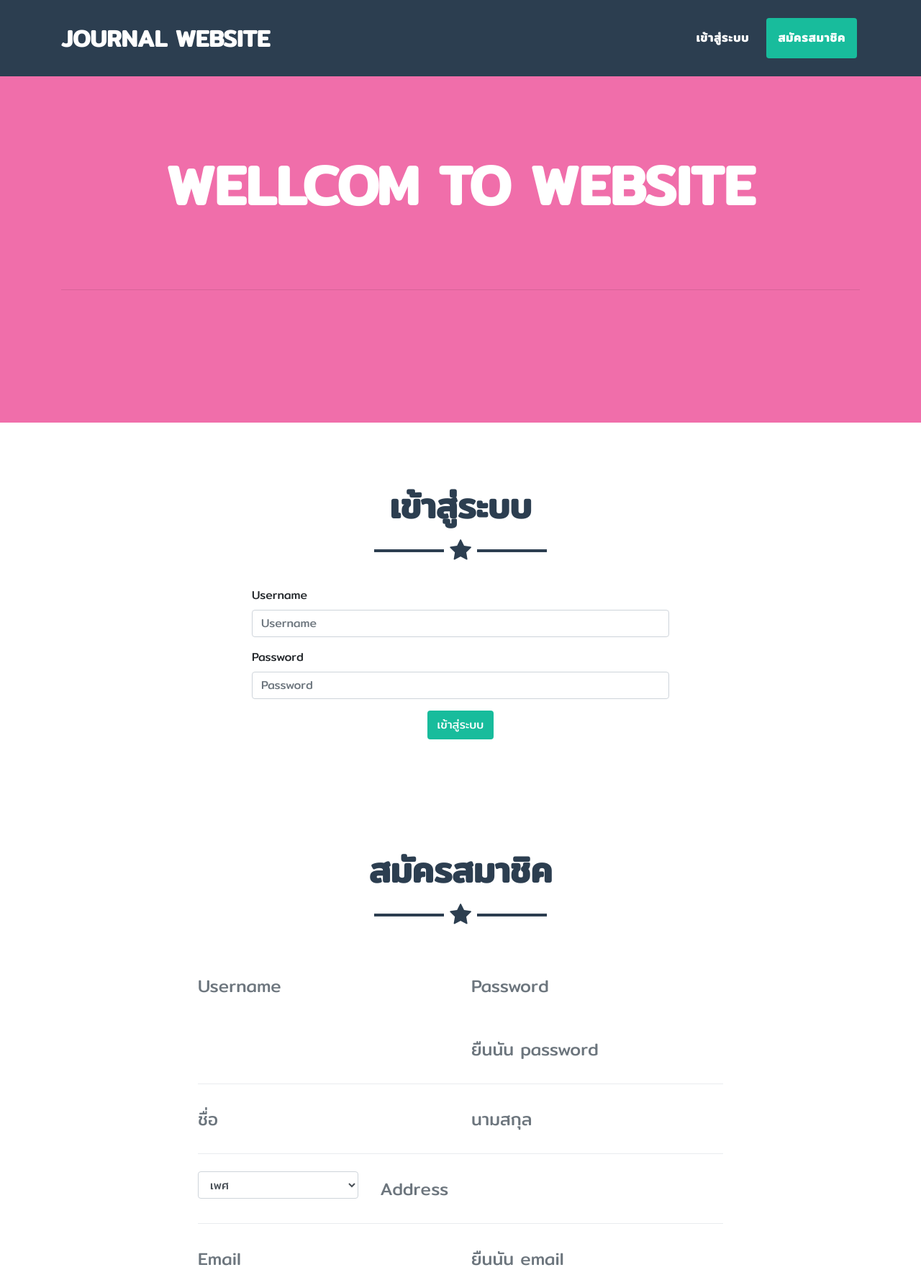
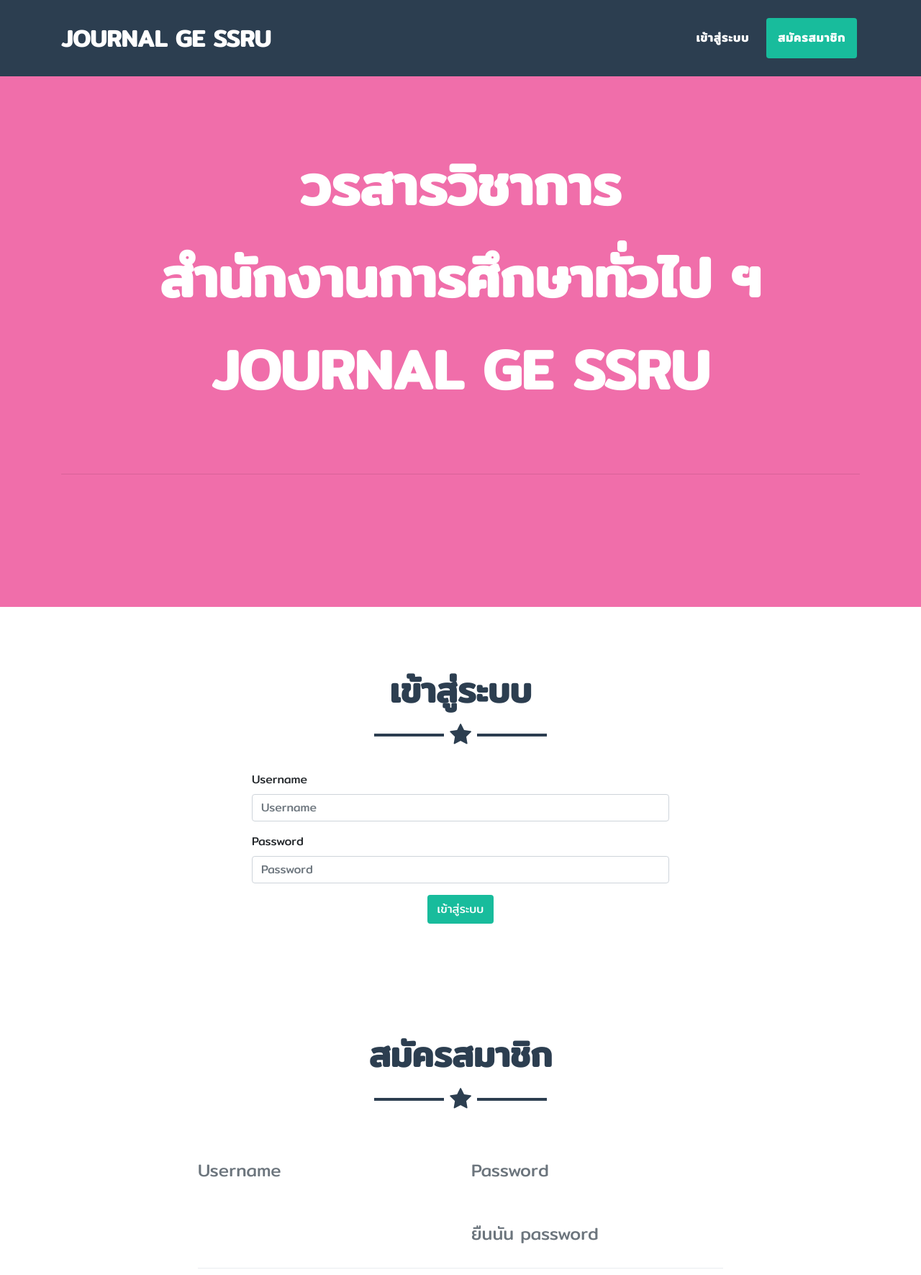
Before and after one commit to Supakoa/journalwebsite, a PHP site: page /f-end/index.php in a window 1280 px wide. Shown: the top 1771 px of the page at 72% size. Run offline with PHP 8.4, Linux system fonts and the light colour scheme; some libraries are stand-ins or nearby versions.

Commit message:
แก้ภาษา

```diff
--- a/backend/paper.php
+++ b/backend/paper.php
@@ -176,7 +176,7 @@
 
         <div class="col col-lg-10" style="border:1px solid #d9d9d9">
            <br>
-           <h4 style="margin-left: 5px;color:#6ac7ed;text-align:center">ตั้งค่าเว็บไซต์ที่เกี่ยวข้อง</h4><br>
+           <h4 style="margin-left: 5px;text-align:center">ตั้งค่าเว็บไซต์ที่เกี่ยวข้อง</h4><br>
 
            <div class="container-fluid">
                <form method="POST" action="paper.php" enctype="multipart/form-data">
@@ -215,7 +215,7 @@
                </div>
                <div class="col col-lg-12">
                    <table class="table table responsive">
-                   <h4 style="margin-left: 5px;color:#6ac7ed;text-align:center">ตั้งค่าเอกสารเผยแพร่</h4><br>
+                   <h4 style="margin-left: 5px;text-align:center">ตั้งค่าเอกสารเผยแพร่</h4><br>
                        <thead class="thead-drak">
                          <th scope="col" colp="2">ข้อที่</th>
                          <th scope="col" colp="2">ข้อความ</th>
--- a/backend/register.php
+++ b/backend/register.php
@@ -41,7 +41,7 @@
 
 	<meta http-equiv="X-UA-Compatible" content="IE=edge,chrome=1" />
 
-	<title>Admin GE-สมัคร Reviewer</title>
+	<title>Admin GE-เพิ่มข้อมูลผู้ทรงคุณวุฒิ</title>
 
 	<meta content='width=device-width, initial-scale=1.0, maximum-scale=1.0, user-scalable=0' name='viewport' />
     <meta name="viewport" content="width=device-width" />
@@ -89,7 +89,7 @@
 
         <div class="content">
             <div class="container-fluid">
-             <h3 style="text-align:center">สมัคร reviewer </h3><hr><br>
+             <h3 style="text-align:center">เพิ่มข้อมูลผู้ทรงคุณวุฒิ </h3><hr><br>
 
                 <form action="input_register.php" method="POST">
                     <div class="form-group">
--- a/f-end/index.php
+++ b/f-end/index.php
@@ -74,7 +74,7 @@
     <!-- Navigation -->
     <nav class="navbar navbar-expand-lg bg-secondary fixed-top text-uppercase" id="mainNav">
       <div class="container">
-        <a class="navbar-brand js-scroll-trigger" href="#page-top">Journal Website</a>
+        <a class="navbar-brand js-scroll-trigger" href="#page-top">JOURNAL GE SSRU</a>
         <button class="navbar-toggler navbar-toggler-right text-uppercase bg-primary text-white rounded" type="button" data-toggle="collapse" data-target="#navbarResponsive" aria-controls="navbarResponsive" aria-expanded="false" aria-label="Toggle navigation">
           Menu
           <i class="fa fa-bars"></i>
@@ -88,7 +88,7 @@
               <a class="nav-link py-3 px-0 px-lg-3 rounded js-scroll-trigger" href="#about">About</a>
             </li> -->
             <li class="nav-item mx-0 mx-lg-1">
-              <a class="nav-link py-3 px-0 px-lg-3 rounded js-scroll-trigger" href="#register">สมัครสมาชิค</a>
+              <a class="nav-link py-3 px-0 px-lg-3 rounded js-scroll-trigger" href="#register">สมัครสมาชิก</a>
             </li>
           </ul>
         </div>
@@ -99,7 +99,8 @@
     <header class="masthead text-white text-center" style="background-color : #f06eaa">
       <div class="container">
           <br>
-        <h1 class="text-uppercase mb-0">Wellcom to Website</h1>
+        <h1 class="text-uppercase mb-0">วรสารวิชาการ <BR><BR>สำนักงานการศึกษาทั่วไป ฯ</h1>
+        <h1 class="text-uppercase mb-0"><BR>JOURNAL GE SSRU</h1>
         <br><br><br><br>
         <hr>
 
@@ -138,7 +139,7 @@
     <!-- Register Section -->
     <section id="register">
       <div class="container">
-        <h2 class="text-center text-uppercase text-secondary mb-0">สมัครสมาชิค</h2>
+        <h2 class="text-center text-uppercase text-secondary mb-0">สมัครสมาชิก</h2>
         <hr class="star-dark mb-5">
         <div class="row">
           <div class="col-lg-8 mx-auto">
--- a/f-end/reviewer.php
+++ b/f-end/reviewer.php
@@ -64,7 +64,7 @@ $r_name = mysqli_fetch_assoc($result_name);
     <!-- Navigation -->
     <nav class="navbar navbar-expand-lg bg-secondary fixed-top text-uppercase" id="mainNav" style="font-family: 'Mitr', sans-serif;">
       <div class="container">
-        <a class="navbar-brand js-scroll-trigger" href="#page-top">ผู้ตรวจ</a>
+        <a class="navbar-brand js-scroll-trigger" href="#page-top">ผู้ทรงคุณวุฒิ</a>
         <button class="navbar-toggler navbar-toggler-right text-uppercase bg-primary text-white rounded" type="button" data-toggle="collapse" data-target="#navbarResponsive" aria-controls="navbarResponsive" aria-expanded="false" aria-label="Toggle navigation">
           Menu
           <i class="fa fa-bars"></i>
@@ -72,7 +72,7 @@ $r_name = mysqli_fetch_assoc($result_name);
         <div class="collapse navbar-collapse" id="navbarResponsive">
           <ul class="navbar-nav ml-auto">
             <li class="nav-item mx-0 mx-lg-1">
-              <a class="nav-link py-3 px-0 px-lg-3 rounded js-scroll-trigger" href="#uncheck">รอตรวจ</a>
+              <a class="nav-link py-3 px-0 px-lg-3 rounded js-scroll-trigger" href="#uncheck">รอการตรวจสอบ</a>
             </li>
             <li class="nav-item mx-0 mx-lg-1">
               <a class="nav-link py-3 px-0 px-lg-3 rounded js-scroll-trigger" href="#checked">ตรวจแล้ว</a>
@@ -102,7 +102,7 @@ $r_name = mysqli_fetch_assoc($result_name);
     <section class="portfolio" id="uncheck" style="font-family: 'Mitr', sans-serif;">
         <div class="col-lg-9 mx-auto">
             <div class="container">
-            <h2 class="text-center text-uppercase text-secondary mb-0" style="font-family: 'Mitr', sans-serif;">รอตรวจ</h2>
+            <h2 class="text-center text-uppercase text-secondary mb-0" style="font-family: 'Mitr', sans-serif;">รอการตรวจสอบ</h2>
             <hr class="star-dark mb-5">
                 <table id="table1" class="table responsive display">
                 <thead>
--- a/f-end/user.php
+++ b/f-end/user.php
@@ -58,7 +58,7 @@ $r_name = mysqli_fetch_assoc($result_name);
     <!-- Navigation -->
     <nav class="navbar navbar-expand-lg bg-secondary fixed-top text-uppercase" id="mainNav" style="font-family: 'Mitr', sans-serif;">
       <div class="container">
-        <a class="navbar-brand js-scroll-trigger" href="#page-top" style="font-family: 'Mitr', sans-serif;">สมาชิค</a>
+        <a class="navbar-brand js-scroll-trigger" href="#page-top" style="font-family: 'Mitr', sans-serif;">สมาชิก</a>
         <button class="navbar-toggler navbar-toggler-right text-uppercase bg-primary text-white rounded" type="button" data-toggle="collapse" data-target="#navbarResponsive" aria-controls="navbarResponsive" aria-expanded="false" aria-label="Toggle navigation">
           Menu
           <i class="fa fa-bars"></i>
```
